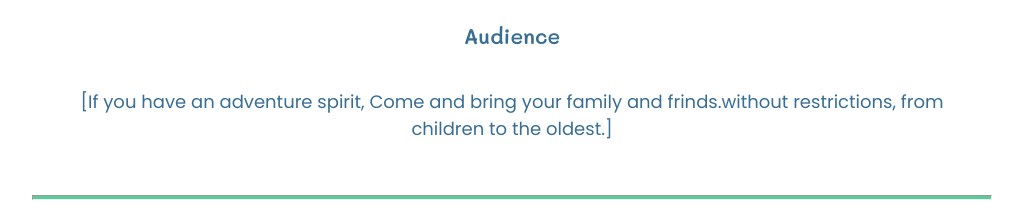
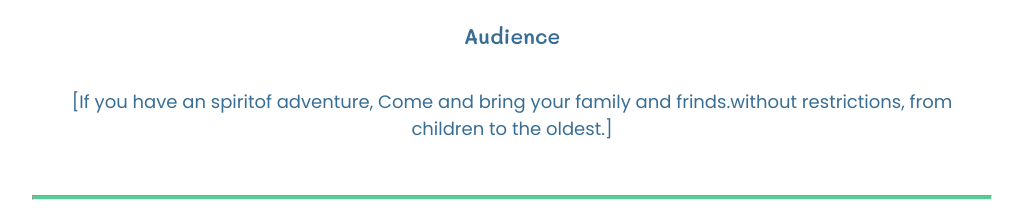
Before and after one commit to Caioedu93/wdd130, a plain HTML site: page wwr/site-plan-rafting.html in a window 1280 px wide. Shown: the part 561-771 px from the top of the page, without its empty margins (128-1151 px from the left). Drawn offline with Linux system fonts and the light colour scheme; files that its build step writes are made by us from their sources; files whose address does not match are found by name.

Commit message:
change some text

```diff
--- a/wwr/site-plan-rafting.html
+++ b/wwr/site-plan-rafting.html
@@ -24,7 +24,7 @@
     <!-- change this -->
 
     <h3>Audience</h3>
-    <p>[If you have an adventure spirit, Come and bring your family and frinds.without restrictions, from children to the oldest.]</p>
+    <p>[If you have an spiritof adventure, Come and bring your family and frinds.without restrictions, from children to the oldest.]</p>
     <!-- change this -->
 
     <hr />
```
